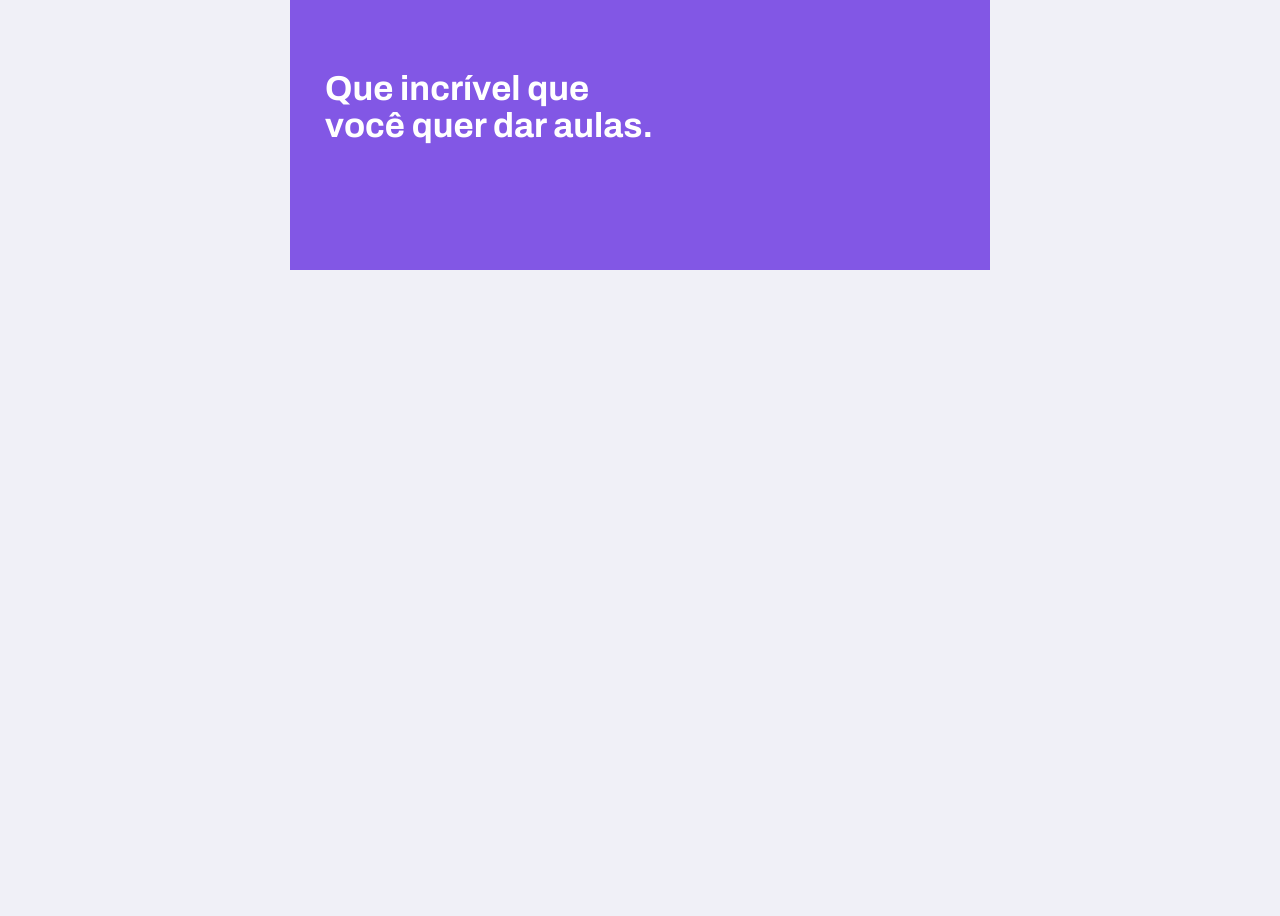
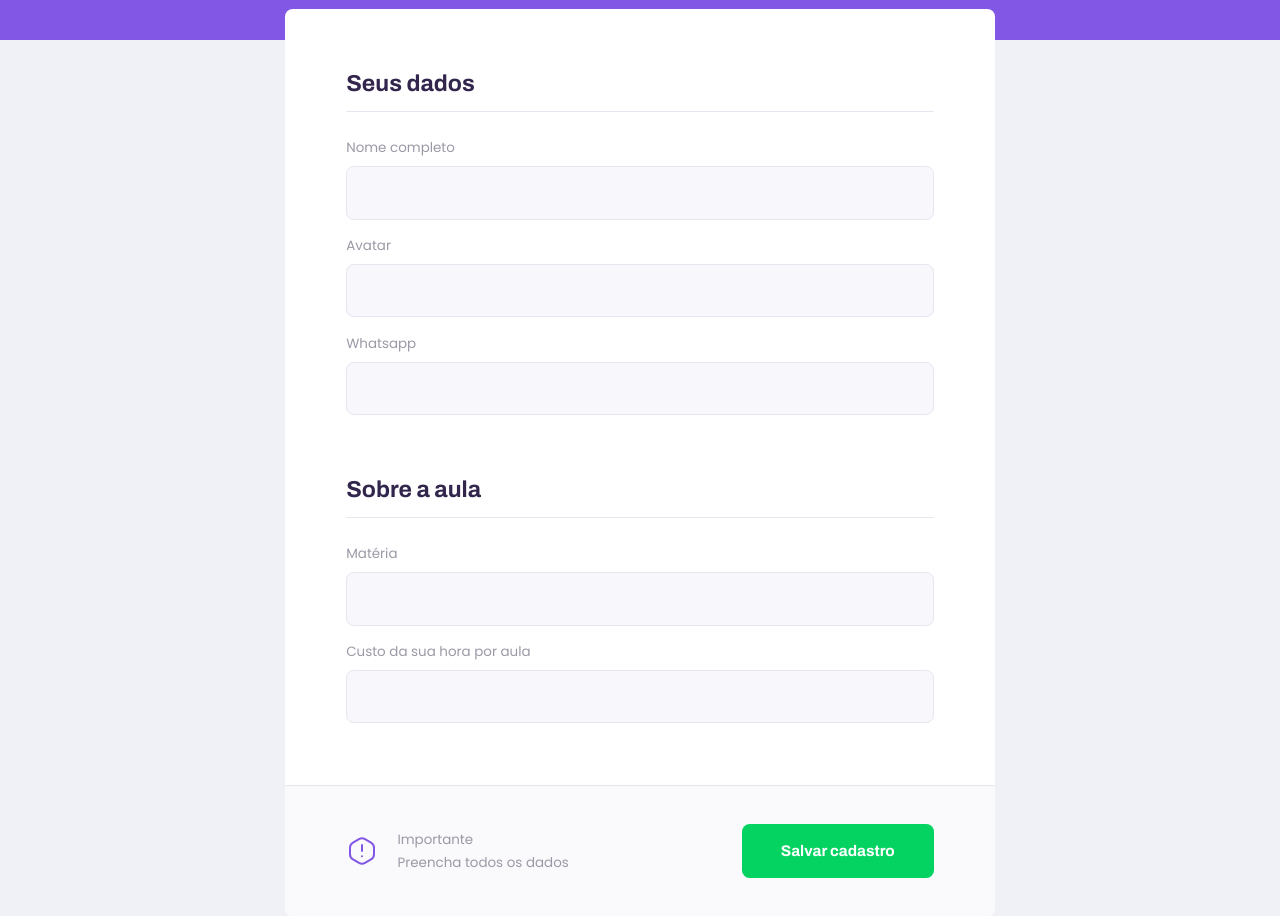
Before and after one commit to jordelucas/Proffy, a React (Create React App) app in the folder web/: page /give-classes in a window 1280 px wide. Shown: the part 300-1216 px from the top of the page. Before the commit the page ends 800 px from the top, so only its background shows below. Built offline with nearby package versions, Linux system fonts and the light colour scheme.

Commit message:
estrutura e estiliza pagina de cadastro

```diff
--- a/web/src/pages/TeacherForm/index.tsx
+++ b/web/src/pages/TeacherForm/index.tsx
@@ -1,10 +1,44 @@
 import React from 'react';
 import PageHeader from '../../components/PageHeader';
+import Input from '../../components/Input';
+
+import warningIcon from '../../assets/images/icons/warning.svg'
+
+import './styles.css'
 
 function TeacherForm () {
   return (
     <div id="page-teacher-form" className="container">
-      <PageHeader title="Que incrível que você quer dar aulas."/>
+      <PageHeader
+        title="Que incrível que você quer dar aulas."
+        description="O primeiro passo é preencher esse formulário de inscrição"
+      />
+
+      <main>
+        <fieldset>
+          <legend>Seus dados</legend>
+          <Input name="name" label="Nome completo"/>
+          <Input name="avatar" label="Avatar"/>
+          <Input name="whatsapp" label="Whatsapp"/>
+        </fieldset>
+
+        <fieldset>
+          <legend>Sobre a aula</legend>
+          <Input name="subject" label="Matéria"/>
+          <Input name="cost" label="Custo da sua hora por aula"/>
+        </fieldset>
+
+        <footer>
+          <p>
+            <img src={warningIcon} alt="Aviso importante"/>
+            Importante <br />
+            Preencha todos os dados
+          </p>
+          <button type="button">
+            Salvar cadastro
+          </button>
+        </footer>
+      </main>
     </div>
   );
 }
--- /dev/null
+++ b/web/src/pages/TeacherForm/styles.css
@@ -0,0 +1,114 @@
+#page-teacher-form {
+  width: 100vw;
+  height: 100vh;
+}
+
+#page-teacher-form .page-header .header-content {
+  margin-bottom: 6.4rem;
+}
+
+#page-teacher-form main {
+  background: var(--color-box-base);
+  width: 100%;
+  max-width: 74rem;
+  border-radius: 0.8rem;
+  margin: -3.2rem auto 3.2rem;
+  padding-top: 6.4rem;
+  overflow: hidden;
+}
+
+#page-teacher-form main fieldset {
+  border: 0;
+  padding: 0 2.4rem;
+}
+
+#page-teacher-form main fieldset + fieldset {
+  margin-top: 6.4rem;
+}
+
+#page-teacher-form main fieldset legend {
+  font: 700 2.4rem Archivo;
+  color: var(--color-text-title);
+  margin-bottom: 2.4rem;
+  display: flex;
+  align-items: center;
+  justify-content: space-between;
+  width: 100%;
+  padding-bottom: 1.6rem;
+  border-bottom: 1px solid var(--color-line-in-white);
+}
+
+#page-teacher-form main label {
+  color: var(--color-text-complement)
+}
+
+#page-teacher-form main footer {
+  padding: 4rem 2.4rem;
+  background: var(--color-box-footer);
+  border-top: 1px solid var(--color-line-in-white);
+  margin-top: 6.4rem;
+}
+
+#page-teacher-form main footer p {
+  display: flex;
+  align-items: center;
+  justify-content: center;
+  font-size: 1.4rem;
+  line-height: 2.4rem;
+  color: var(--color-text-complement);
+}
+
+#page-teacher-form main footer p img {
+  margin-right: 2rem;
+}
+
+#page-teacher-form main footer button {
+  width: 100%;
+  height: 5.6rem;
+  background: var(--color-secundary);
+  color: var(--color-button-text);
+  border: 0;
+  border-radius: 0.8rem;
+  cursor: pointer;
+  font: 700 1.6rem Archivo;
+  display: flex;
+  align-items: center;
+  justify-content: center;
+  text-decoration: none;
+  transition: 0.2s;
+  margin-top: 3.2rem;
+}
+
+#page-teacher-form main footer button:hover {
+  background: var(--color-secundary-dark);
+}
+
+@media (min-width: 700px) {
+  #page-teacher-form {
+    max-width: 100vw;
+  }
+
+  #page-teacher-form .page-header .header-content {
+    margin-bottom: 0;
+  }
+
+  #page-teacher-form main fieldset {
+    padding: 0 6.4rem;
+  }
+
+  #page-teacher-form main footer {
+    padding: 4.0rem 6.4rem;
+    display: flex;
+    align-items: center;
+    justify-content: space-between;
+  }
+
+  #page-teacher-form main footer p {
+    justify-content: space-between;
+  }
+
+  #page-teacher-form main footer button {
+    width: 20rem;
+    margin-top: 0;
+  }
+}
```
